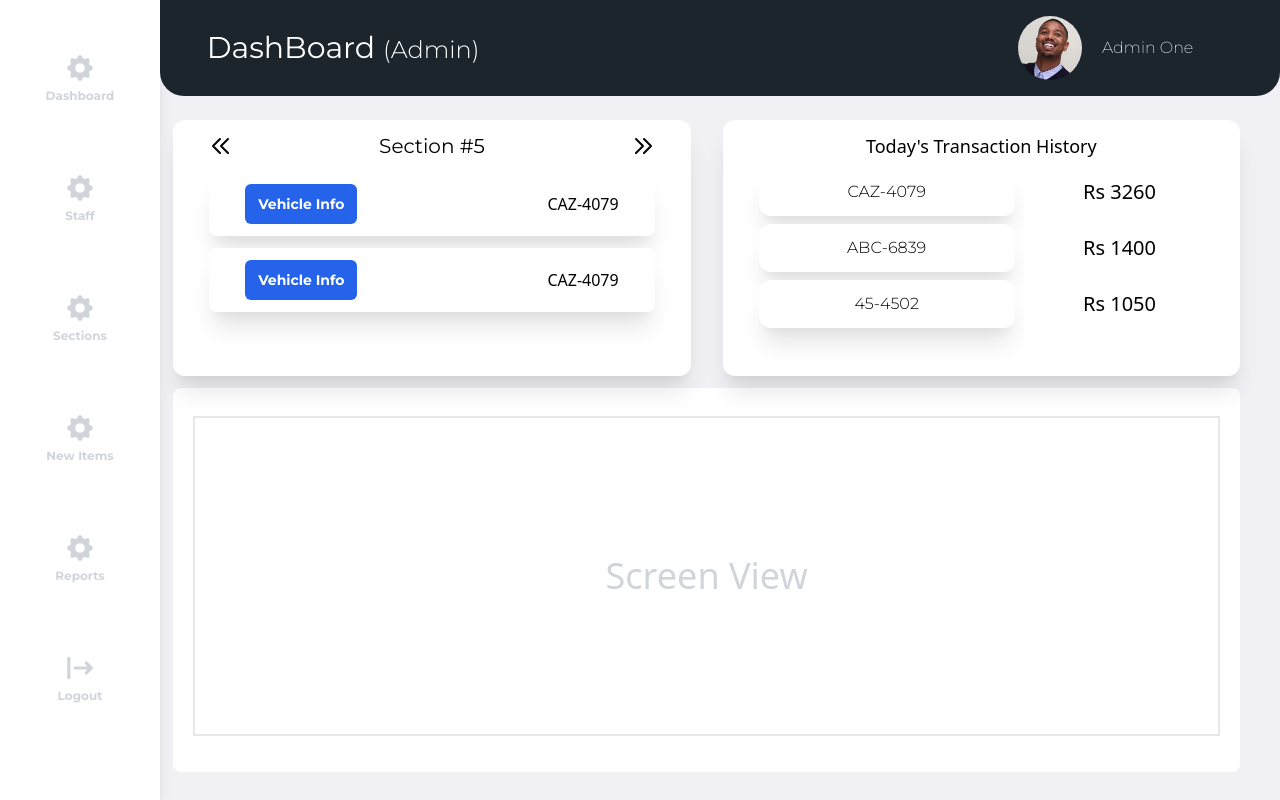
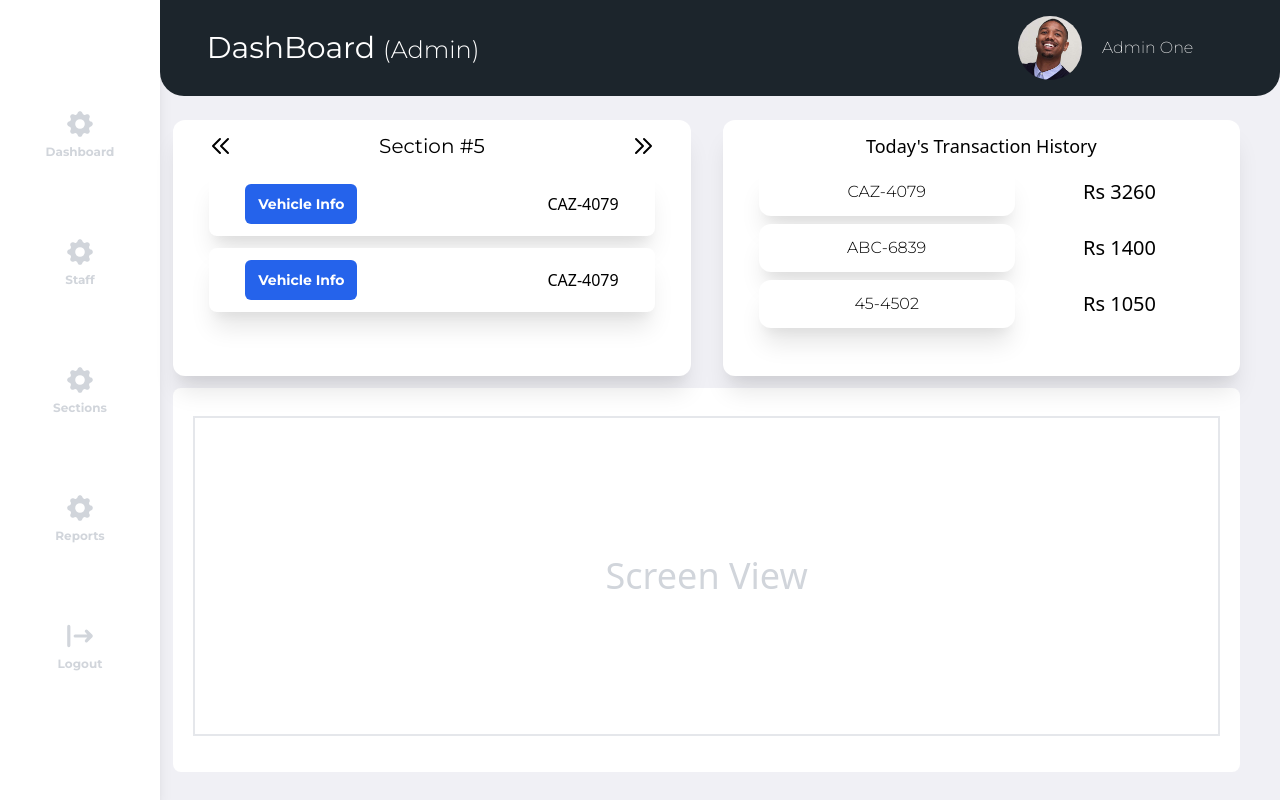
Before and after one commit to dumidu1998/autoaid-front, a React (Create React App) app: page /admin in a window 1280 px wide. Built offline with nearby package versions, Linux system fonts and the light colour scheme.

Commit message:
section manage page added

```diff
--- a/src/App.js
+++ b/src/App.js
@@ -16,6 +16,7 @@ import VehicleInfo from './pages/serviceAdvisor/VehicleInfo';
 import Dashboard from './pages/technician/Dashboard';
 import ServiceSummary from './pages/technician/ServiceSummary';
 import ServiceProgress from './pages/technician/ServiceProgress';
+import AdminSection from './pages/admin/AdminSection';
 
 
 
@@ -38,10 +39,11 @@ function App() {
           <Route path="/test" exact component={Test} />
           <Route path="/customer" exact component={Customer} />
           <Route path="/customer/vehicle" exact component={VehicleDetails} />
+
           <Route path="/admin" exact component={AdminDashboard} />
-
           <Route path="/admin/staff" exact component={AdminStaff} />
           <Route path="/admin/staff/:staffid" component={AdminStaff} />
+          <Route path="/admin/section" exact component={AdminSection} />
 
           <Route path="/technician/dashboard" exact component={Dashboard} />
           <Route path="/technician" exact component={Dashboard} />
--- a/src/components/Atoms/admin/AdminSideBarIcons.js
+++ b/src/components/Atoms/admin/AdminSideBarIcons.js
@@ -6,9 +6,9 @@ class AdminSideBarIcons extends Component {
         return (
             <div className="flex justify-start">
                 <div className="bg-white shadow-lg w-40 h-screen">
-                    <div className="relative">
+                    <div className="relative mt-24 h-screen">
                         <Link to="/admin/">
-                            <div className="flex flex-col items-center justify-center w-20 h-20 hover:shadow-lg  m-10 rounded-lg ">
+                            <div className="flex flex-col items-center justify-center w-20 h-20 hover:shadow-lg  m-10 rounded-lg mt-8">
                                 <svg xmlns="http://www.w3.org/2000/svg" className="h-8 w-8 text-gray-300 hover:text-primary-0" viewBox="0 0 20 20" fill="currentColor">
                                 <path fill-rule="evenodd" d="M11.49 3.17c-.38-1.56-2.6-1.56-2.98 0a1.532 1.532 0 01-2.286.948c-1.372-.836-2.942.734-2.106 2.106.54.886.061 2.042-.947 2.287-1.561.379-1.561 2.6 0 2.978a1.532 1.532 0 01.947 2.287c-.836 1.372.734 2.942 2.106 2.106a1.532 1.532 0 012.287.947c.379 1.561 2.6 1.561 2.978 0a1.533 1.533 0 012.287-.947c1.372.836 2.942-.734 2.106-2.106a1.533 1.533 0 01.947-2.287c1.561-.379 1.561-2.6 0-2.978a1.532 1.532 0 01-.947-2.287c.836-1.372-.734-2.942-2.106-2.106a1.532 1.532 0 01-2.287-.947zM10 13a3 3 0 100-6 3 3 0 000 6z" clip-rule="evenodd" />
                                 </svg>
@@ -16,33 +16,35 @@ class AdminSideBarIcons extends Component {
                             </div>
                         </Link>
                         <Link to="/admin/staff">
-                            <div className="flex flex-col items-center justify-center w-20 h-20 hover:shadow-lg  m-10 rounded-lg">
+                            <div className="flex flex-col items-center justify-center w-20 h-20 hover:shadow-lg  m-10 rounded-lg mt-12">
                                 <svg xmlns="http://www.w3.org/2000/svg" className="h-8 w-8 text-gray-300 hover:text-primary-0" viewBox="0 0 20 20" fill="currentColor">
                                 <path fill-rule="evenodd" d="M11.49 3.17c-.38-1.56-2.6-1.56-2.98 0a1.532 1.532 0 01-2.286.948c-1.372-.836-2.942.734-2.106 2.106.54.886.061 2.042-.947 2.287-1.561.379-1.561 2.6 0 2.978a1.532 1.532 0 01.947 2.287c-.836 1.372.734 2.942 2.106 2.106a1.532 1.532 0 012.287.947c.379 1.561 2.6 1.561 2.978 0a1.533 1.533 0 012.287-.947c1.372.836 2.942-.734 2.106-2.106a1.533 1.533 0 01.947-2.287c1.561-.379 1.561-2.6 0-2.978a1.532 1.532 0 01-.947-2.287c.836-1.372-.734-2.942-2.106-2.106a1.532 1.532 0 01-2.287-.947zM10 13a3 3 0 100-6 3 3 0 000 6z" clip-rule="evenodd" />
                                 </svg>
                                 <h1 className="text-gray-300 font-primary text-xs m-1 font-bold">Staff</h1>
                             </div>
                         </Link>
-                            <div className="flex flex-col items-center justify-center w-20 h-20 hover:shadow-lg m-10 rounded-lg">
+                        <Link to="/admin/section">
+                            <div className="flex flex-col items-center justify-center w-20 h-20 hover:shadow-lg m-10 rounded-lg mt-12">
                                 <svg xmlns="http://www.w3.org/2000/svg" className="h-8 w-8 text-gray-300 hover:text-primary-0" viewBox="0 0 20 20" fill="currentColor">
                                 <path fill-rule="evenodd" d="M11.49 3.17c-.38-1.56-2.6-1.56-2.98 0a1.532 1.532 0 01-2.286.948c-1.372-.836-2.942.734-2.106 2.106.54.886.061 2.042-.947 2.287-1.561.379-1.561 2.6 0 2.978a1.532 1.532 0 01.947 2.287c-.836 1.372.734 2.942 2.106 2.106a1.532 1.532 0 012.287.947c.379 1.561 2.6 1.561 2.978 0a1.533 1.533 0 012.287-.947c1.372.836 2.942-.734 2.106-2.106a1.533 1.533 0 01.947-2.287c1.561-.379 1.561-2.6 0-2.978a1.532 1.532 0 01-.947-2.287c.836-1.372-.734-2.942-2.106-2.106a1.532 1.532 0 01-2.287-.947zM10 13a3 3 0 100-6 3 3 0 000 6z" clip-rule="evenodd" />
                                 </svg>
                                 <h1 className="text-gray-300 font-primary text-xs m-1 font-bold">Sections</h1>
                             </div>
-                            <div className="flex flex-col items-center justify-center w-20 h-20 hover:shadow-lg m-10 rounded-lg">
+                        </Link>
+                            {/* <div className="flex flex-col items-center justify-center w-20 h-20 hover:shadow-lg m-10 rounded-lg">
                                 <svg xmlns="http://www.w3.org/2000/svg" className="h-8 w-8 text-gray-300 hover:text-primary-0" viewBox="0 0 20 20" fill="currentColor">
                                 <path fill-rule="evenodd" d="M11.49 3.17c-.38-1.56-2.6-1.56-2.98 0a1.532 1.532 0 01-2.286.948c-1.372-.836-2.942.734-2.106 2.106.54.886.061 2.042-.947 2.287-1.561.379-1.561 2.6 0 2.978a1.532 1.532 0 01.947 2.287c-.836 1.372.734 2.942 2.106 2.106a1.532 1.532 0 012.287.947c.379 1.561 2.6 1.561 2.978 0a1.533 1.533 0 012.287-.947c1.372.836 2.942-.734 2.106-2.106a1.533 1.533 0 01.947-2.287c1.561-.379 1.561-2.6 0-2.978a1.532 1.532 0 01-.947-2.287c.836-1.372-.734-2.942-2.106-2.106a1.532 1.532 0 01-2.287-.947zM10 13a3 3 0 100-6 3 3 0 000 6z" clip-rule="evenodd" />
                                 </svg>
                                 <h1 className="text-gray-300 font-primary text-xs m-1 font-bold">New Items</h1>
-                            </div>
-                            <div className="flex flex-col items-center justify-center w-20 h-20 hover:shadow-lg m-10  rounded-lg">
+                            </div> */}
+                            <div className="flex flex-col items-center justify-center w-20 h-20 hover:shadow-lg m-10  rounded-lg mt-12">
                                 <svg xmlns="http://www.w3.org/2000/svg" className="h-8 w-8 text-gray-300 hover:text-primary-0" viewBox="0 0 20 20" fill="currentColor">
                                 <path fill-rule="evenodd" d="M11.49 3.17c-.38-1.56-2.6-1.56-2.98 0a1.532 1.532 0 01-2.286.948c-1.372-.836-2.942.734-2.106 2.106.54.886.061 2.042-.947 2.287-1.561.379-1.561 2.6 0 2.978a1.532 1.532 0 01.947 2.287c-.836 1.372.734 2.942 2.106 2.106a1.532 1.532 0 012.287.947c.379 1.561 2.6 1.561 2.978 0a1.533 1.533 0 012.287-.947c1.372.836 2.942-.734 2.106-2.106a1.533 1.533 0 01.947-2.287c1.561-.379 1.561-2.6 0-2.978a1.532 1.532 0 01-.947-2.287c.836-1.372-.734-2.942-2.106-2.106a1.532 1.532 0 01-2.287-.947zM10 13a3 3 0 100-6 3 3 0 000 6z" clip-rule="evenodd" />
                                 </svg>
                                 <h1 className="text-gray-300 font-primary text-xs m-1 font-bold ">Reports</h1>
                             </div>
                         <Link to="/login">
-                            <div className="flex flex-col items-center justify-center w-20 h-20 hover:bg-white hover:shadow-lg hover:border-transparent m-10  rounded-lg">
+                            <div className="flex flex-col items-center justify-center w-20 h-20 hover:bg-white hover:shadow-lg hover:border-transparent m-10  rounded-lg mt-12">
                                 <svg xmlns="http://www.w3.org/2000/svg" class="h-8 w-8 text-gray-300 hover:text-primary-0" viewBox="0 0 20 20" fill="currentColor">
                                     <path fill-rule="evenodd" d="M3 3a1 1 0 00-1 1v12a1 1 0 102 0V4a1 1 0 00-1-1zm10.293 9.293a1 1 0 001.414 1.414l3-3a1 1 0 000-1.414l-3-3a1 1 0 10-1.414 1.414L14.586 9H7a1 1 0 100 2h7.586l-1.293 1.293z" clip-rule="evenodd" />
                                 </svg>
--- /dev/null
+++ b/src/pages/admin/AdminSection.js
@@ -0,0 +1,10 @@
+import React from 'react'
+import AdminSideBar from '../../components/Moleculars/admin/AdminSideBar'
+
+export default function AdminSection() {
+    return (
+        <div className="relative bg-Background-0">
+            <AdminSideBar name="DashBoard " roleName="Admin"/>
+        </div>
+    )
+}
```
